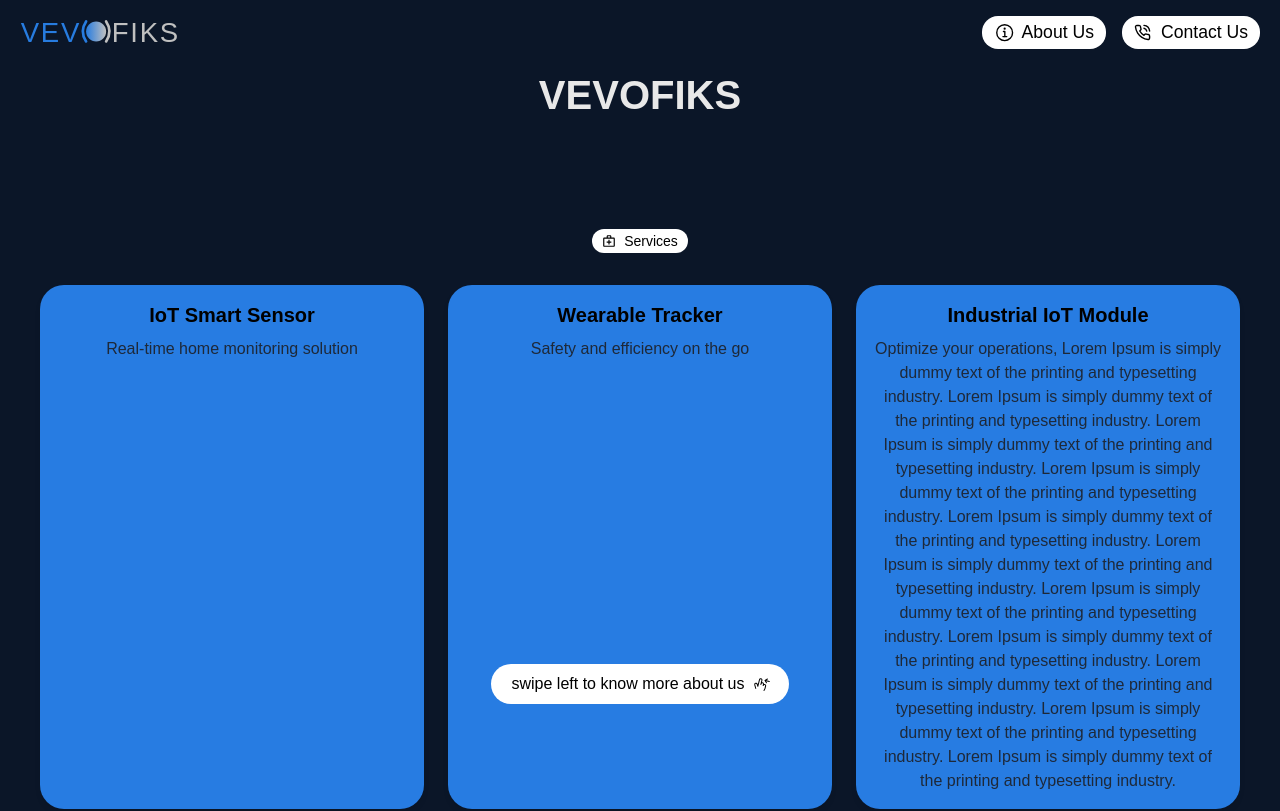
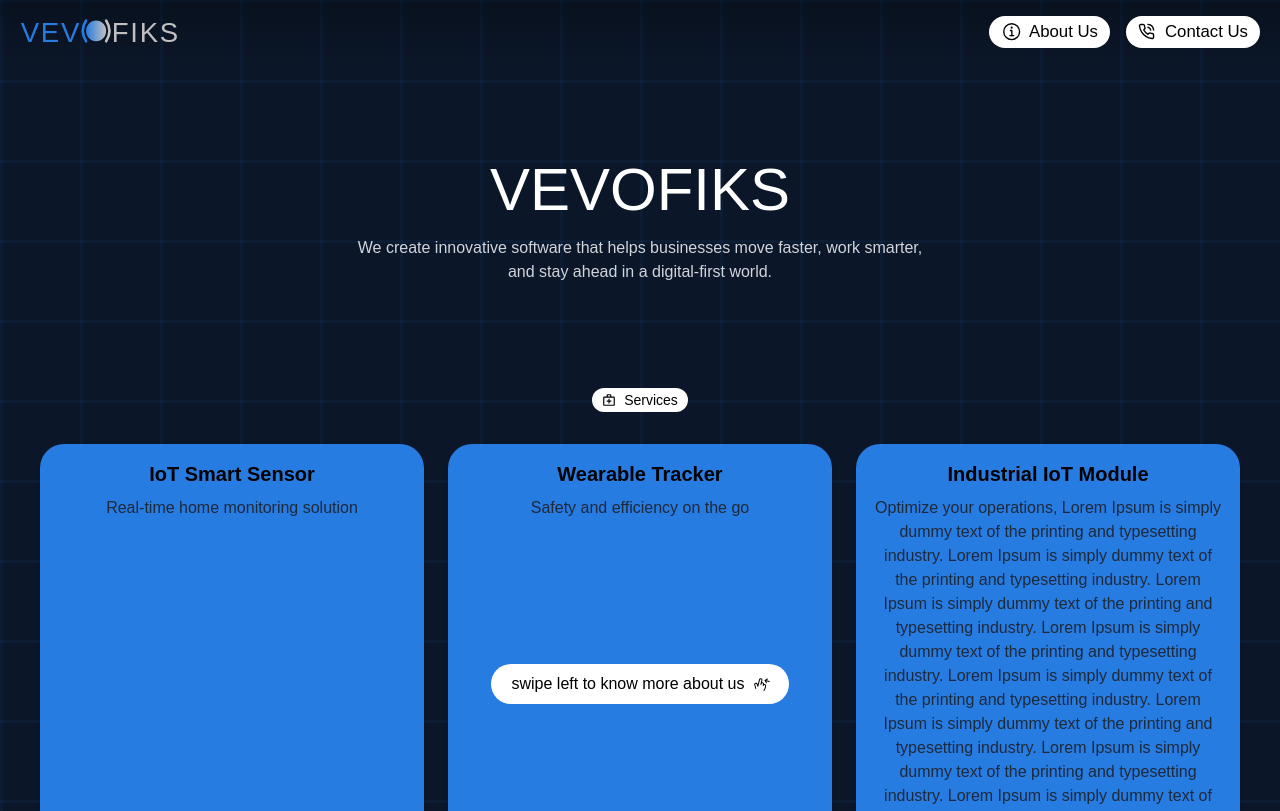
Before and after one commit to vevofiks/vevofiks, a Next.js app: page / in a window 1280 px wide. Shown: the top 811 px of the page. Built offline with nearby package versions, Linux system fonts and the light colour scheme.

Commit message:
style(global.css): css pattern added

```diff
--- a/src/app/globals.css
+++ b/src/app/globals.css
@@ -2,7 +2,7 @@
 
 :root {
   --background: #0B1628;
-  --foreground: #e8e8e8;
+  --foreground: #fff;
 }
 
 @theme {
@@ -50,3 +50,10 @@ html {
   /* transform: scale(1); */
   opacity: 1;
 }
+
+.pattern {
+  background-color: #0B1628;
+  /* opacity: 0.2; */
+  background-image: linear-gradient(#277CE210 3px, transparent 3px), linear-gradient(to right, #277CE210 3px, #0b162800 3px);
+  background-size: 80px 80px;
+}
--- a/src/app/page.tsx
+++ b/src/app/page.tsx
@@ -27,7 +27,7 @@ export default function Home() {
             },
             {
                 root: document.querySelector(".sections"),
-                threshold: 0.75,
+                threshold: 0.5,
             }
         );
 
@@ -39,7 +39,7 @@ export default function Home() {
     }, []);
 
     return (
-        <div className={"font-sans bg-[#0B1628]"}>
+        <div className="font-sans bg-[#0B1628] pattern">
             <NavBar />
             {/* Main Content */}
             <main className="sections w-full pb-[4em]">
--- a/src/components/Footer.tsx
+++ b/src/components/Footer.tsx
@@ -16,7 +16,7 @@ const Footer = ({ setIsInView }: FooterTypes) => {
             },
             {
                 root: null,
-                threshold: 0.1, // Trigger when 10% is visible
+                threshold: 0.5,
             }
         );
 
--- a/src/components/Hero.tsx
+++ b/src/components/Hero.tsx
@@ -1,9 +1,16 @@
+import Image from "next/image";
 import React from "react";
 
 const Hero = () => {
-    return <section>
-        <h1 className="text-[2.5em] font-semibold text-center">VEVOFIKS</h1>
-    </section>
+    return (
+        <section className="mt-[6em] flex flex-col gap-4 items-center">
+            <h1 className="text-6xl text-center">VEVOFIKS</h1>
+            <p className="text-center px-6 md:w-1/2 text-gray-300">
+                We create innovative software that helps businesses move faster,
+                work smarter, and stay ahead in a digital-first world.
+            </p>
+        </section>
+    );
 };
 
 export default Hero;
--- a/src/components/NavBar.tsx
+++ b/src/components/NavBar.tsx
@@ -6,7 +6,7 @@ import { IoInformationCircleOutline } from "react-icons/io5";
 
 const NavBar = () => {
     return (
-        <header className="bg-[#0B1628] px-5 md:px-5 md:py-4">
+        <header className="bg-gradient-to-b from-black/25 px-5 md:px-5 md:py-4">
             <ul className="flex justify-between items-center py-4 md:py-0">
                 <Link href={"/"}>
                     <Image
@@ -28,13 +28,13 @@ const NavBar = () => {
                 </Link>
                 <div className="flex gap-2 md:gap-4">
                     <a href="#about">
-                        <li className="flex items-center gap-1.5 text-sm md:text-[1.1em] bg-white rounded-2xl text-black h-full py-1 px-2 md:px-3">
+                        <li className="flex items-center gap-1.5 text-sm md:text-[1.05em] bg-white rounded-2xl text-black h-full py-1 px-2 md:px-3">
                             <IoInformationCircleOutline size={22} />
                             About Us
                         </li>
                     </a>
                     <a href="#contact">
-                        <li className="flex items-center gap-2.5 text-sm md:text-[1.1em] bg-white rounded-2xl text-black h-full py-1 px-2 md:px-3">
+                        <li className="flex items-center gap-2.5 text-sm md:text-[1.05em] bg-white rounded-2xl text-black h-full py-1 px-2 md:px-3">
                             <LuPhoneCall size={17} />
                             Contact Us
                         </li>
```
